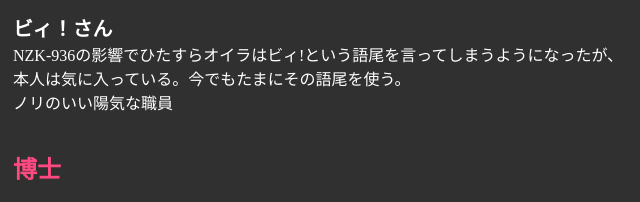
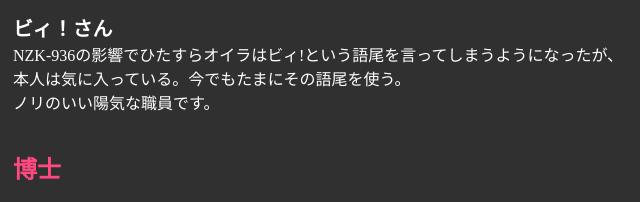
Before and after one commit to Ruby11692046/More_Old_NZK, a plain HTML site: page member.html in a window 1280 px wide. Shown: the part 435-637 px from the top of the page, 0-640 px from the left. Drawn offline with Linux system fonts and the light colour scheme.

Commit message:
Add files via upload

```diff
--- a/member.html
+++ b/member.html
@@ -55,7 +55,7 @@
         <h3>ビィ！さん</h3>
         <p>NZK-936の影響でひたすらオイラはビィ!という語尾を言ってしまうようになったが、<br>
             本人は気に入っている。今でもたまにその語尾を使う。<br>
-            ノリのいい陽気な職員
+            ノリのいい陽気な職員です。
         </p>
 
         <!--博士-->
```
